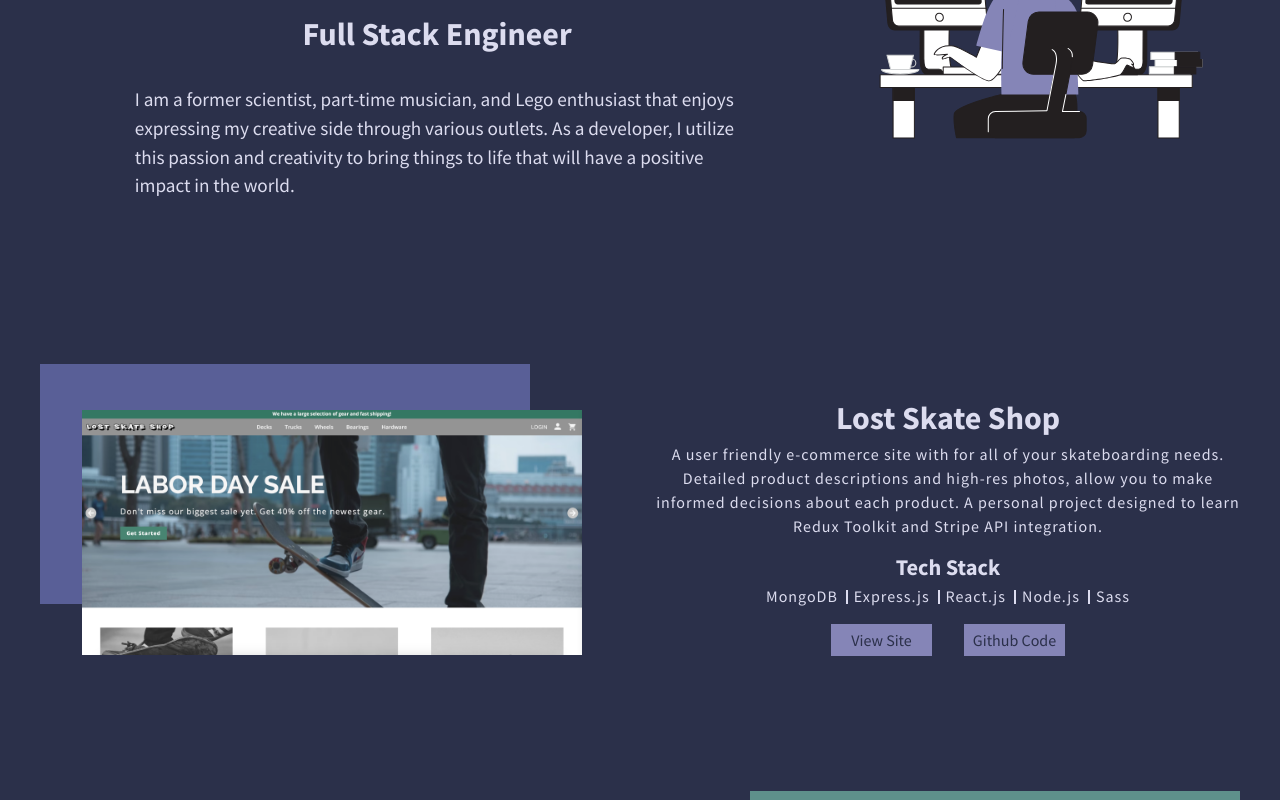
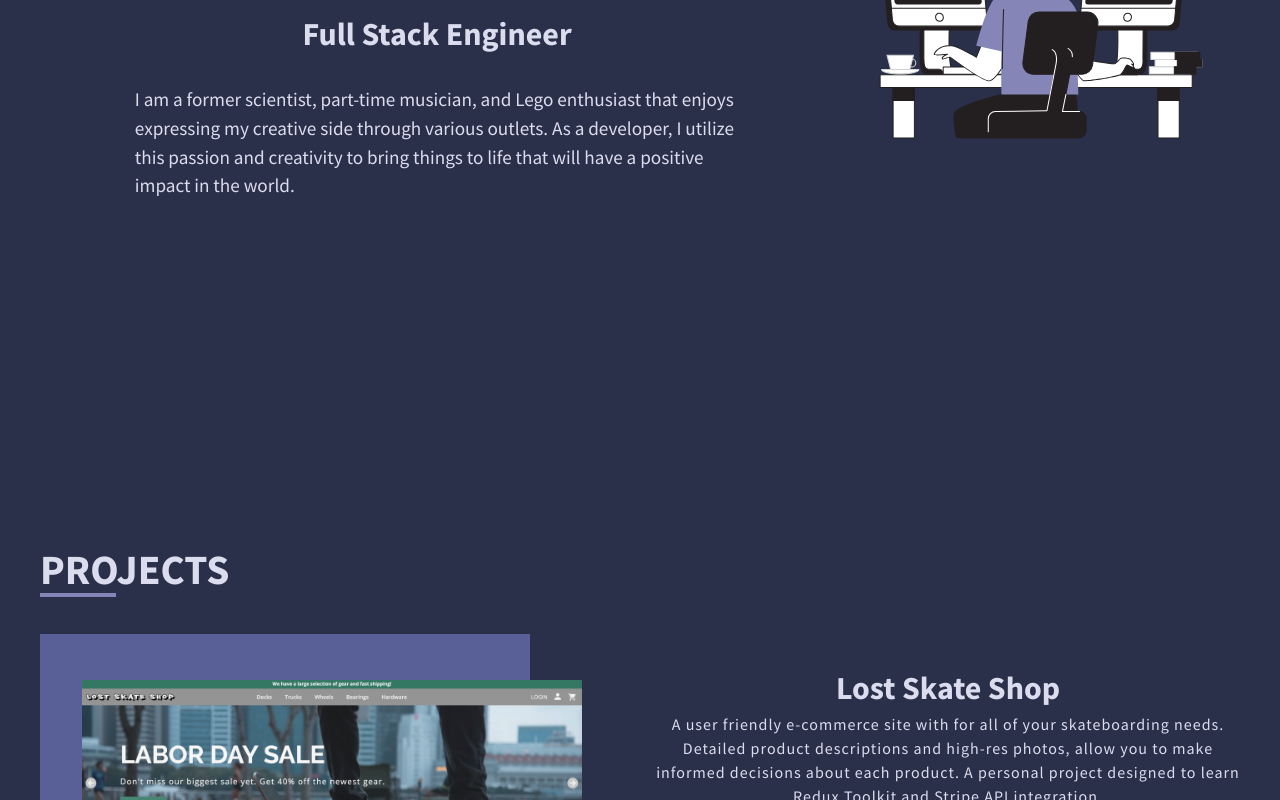
Before and after one commit to jpswt/portfolio, a React (Vite) app: page / in a window 1280 px wide. Shown: the part 406-1206 px from the top of the page. Built offline with nearby package versions, Linux system fonts and the light colour scheme.

Commit message:
fix scroll padding

```diff
--- a/src/components/ProjectCard/ProjectCard.jsx
+++ b/src/components/ProjectCard/ProjectCard.jsx
@@ -1,5 +1,4 @@
 import './ProjectCard.css';
-import arrow from './arrow.png';
 
 const ProjectCard = ({ project }) => {
 	return (
--- a/src/components/Projects/Projects.css
+++ b/src/components/Projects/Projects.css
@@ -8,6 +8,7 @@
 	margin-bottom: 4rem;
 	font-size: 2.6rem;
 	position: relative;
+	padding-top: 80px;
 }
 
 .project-title::after {
@@ -17,7 +18,7 @@
 	height: 4px;
 	background: var(--clr-primary);
 	display: block;
-	top: 55px;
+	top: 135px;
 }
 
 .projects-container .project-container {
--- a/src/components/Projects/Projects.jsx
+++ b/src/components/Projects/Projects.jsx
@@ -17,6 +17,7 @@ const Projects = () => {
 
 	return (
 		<div className="projects-container" id="projects">
+			<h1 className="project-title">PROJECTS</h1>
 			<div className="project-container">
 				{data.map((project) => (
 					<ProjectCard project={project} key={project.id} />
```
Also changed, not shown: src/components/Profile/arrow.png (renamed from src/components/ProjectCard/arrow.png).
